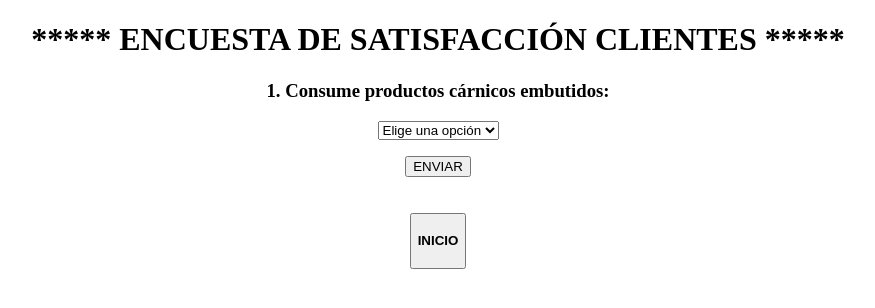
After one commit to Thioalejo/ProyectoPHP, a PHP site: page /itm/usuarios/Encuesta_2.php in a window 1280 px wide. The commit adds this page. Shown: the top 308 px of the page, without its empty margins (202-1077 px from the left). Run offline with PHP 8.4, Linux system fonts and the light colour scheme.

Commit message:
Se agregego paginas de encuesta y algunos flujos de navegacion con permisos

```diff
--- a/capas/bienvenido.php
+++ b/capas/bienvenido.php
@@ -1,7 +1,7 @@
 
 <div  class="container page-header text-center">
  <p>
- 	<h3>BIENVENIDO AL CURSO DE PROGRAMACIÓN PARA LA WEB CON PHP</h3>
+ 	<h3>BIENVENIDO AL ADMINISTRADOR DE BODEGA</h3>
  </p>
 </div>
 
--- a/index.php
+++ b/index.php
@@ -69,6 +69,12 @@ https://www.w3schools.com/bootstrap/default.asp
 				require_once('usuarios/registrarCliente.php');
 			}
 
+
+			if ($_GET['menu']=='Encuesta') {
+				require_once('usuarios/Encuesta_1.php');
+			}
+
+
 			if ($_GET['menu']=='ListaClientes') {
 				require_once('clases/clases.php');
 				require_once('BD/BD_ListaCliente.php');
--- /dev/null
+++ b/usuarios/Encuesta_2.php
@@ -0,0 +1,144 @@
+<!DOCTYPE html>
+<html>
+<head>
+
+	<title>ENCUESTA</title>
+
+</head>
+<body>
+
+	<form action='BD_Encuesta_2.php' method='post'>
+
+ 	<h1 align="center">***** ENCUESTA DE SATISFACCIÓN CLIENTES *****</h1>
+
+<div class="container" align="center">
+
+			<h3><p>1. Consume productos cárnicos embutidos: </p></h3>
+			<p>
+				<select name="txtValidar" required>
+					<option value="">Elige una opción</option>
+				    <option value="SI" >SI</option>
+				    <option value="NO" >NO</option>
+    			</select>
+			</p>
+	</form>
+
+					<?php
+
+				if (isset($_POST['txtValidar'])) {
+
+					$Validar = $_POST['txtValidar'];
+
+
+					if ($Validar == 'SI') {
+					?>
+
+					<h3><p>2. Cuál de los siguientes productos consume: </p></h3>
+							<p>
+						<label><input type="checkbox" name="txtChorizo">Chorizo</label><br>
+						<label><input type="checkbox" name="txtMortadela" >Mortadela</label><br>
+						<label><input type="checkbox" name="txtSalami" >Salami</label><br>
+						<label><input type="checkbox" name="txtCostilla" >Costilla</label><br>
+						<label><input type="checkbox" name="txtMorcilla" >Morcilla</label><br>
+						<label><input type="checkbox" name="txtSalchicha" >Salchicha</label><br>
+					    <label><input type="checkbox" name="txtSalchichon" >Salchichon</label><br>
+    						</p>
+
+
+
+    				<h3><p>3. Con qué frecuencia consume estos productos: </p></h3>
+							<p>
+					<select name="txtOp-1" required>
+					<option value="">Elige una opción</option>
+				    <option>Diaramente</option>
+				    <option>1-3 veces x Semana</option>
+				    <option>4-6 veces x Semana</option>
+				    <option>1 Vez al mes</option>
+				    <option>Más de una vez al mes</option>
+    				</select>
+							</p>
+
+
+					<h3><p>4. Cuál es la presentación que más le gusta o le gustaría
+							  encontrar en los productos cárnicos embutidos que
+							  consume: </p></h3>
+							<p>
+					<select name="txtOp-2" required>
+					<option value="">Elige una opción</option>
+				    <option>Por unidad.</option>
+				    <option>250 gr (1/2 libra)</option>
+				    <option>500 gr (1 libra)</option>
+				    <option>750 gr (1 1/2 libra)</option>
+				    <option>1000 gr (1 kilo)</option>
+    				</select>
+							</p>
+
+					<h3><p>5. Cuál de las siguientes variables considera es la
+								más importante para usted,
+								a la hora de adquirir un embutido cárnico.<br>
+								(Enumérelas de 1 a 5,
+								donde 1 es la menos importante y 5 es la más
+								importante.) </p></h3>
+							<p>
+							Precio <input type="text" name="txtPref-1" maxlength="1" size="1"><br>
+							Sabor  <input type="text" name="txtPref-2" maxlength="1" size="1"><br>
+							Calidad  <input type="text" name="txtPref-3" maxlength="1" size="1"><br>
+			Presentación en Gramos  <input type="text" name="txtPref-4" maxlength="1" size="1"><br>
+							Empaque  <input type="text" name="txtPref-5" maxlength="1" size="1">
+
+							</p>
+
+							<h3><p>6. Seleccione el establecimiento habitual de su compra.
+ 							</p></h3>
+
+ 					<h3><p>7. Cuál es la forma en la que le gusta o le gustaría
+							adquirir los productos cárnicos embutidos: </p></h3>
+							<p>
+
+							<select name="txtLugarFrecuente" required>
+								<option value="">Elige una opción</option>
+							    <option>Domicilio (Telefonico)</option>
+							    <option>Domicilio (Via WEB)</option>
+							    <option>Grandes Superficies</option>
+			    			</select>
+							</p>
+
+
+					<?php
+					}
+					elseif ($Validar == 'NO') {
+						?>
+						<h3><p>8. Cuál es la forma en la que le gusta o le gustaría
+							adquirir los productos cárnicos embutidos: </p></h3>
+							<p>
+
+							<select name="txtLugarFrecuente" required>
+								<option value="">Elige una opción</option>
+							    <option>Domicilio (Telefonico)</option>
+							    <option>Domicilio (Via WEB)</option>
+							    <option>Grandes Superficies</option>
+			    			</select>
+
+							</p>
+
+						<?php
+					}
+				}
+
+?>
+
+<input type="submit" value="ENVIAR">
+</table>
+</div>
+<br><br>
+<form action='http://localhost:8080/itm/ProyectoPHP-master/index.php' method='get'>
+	<div align="center">
+	<button type="submit" class="btn btn-default btn-block">
+	  <span class="glyphicon glyphicon-send"></span><h4>INICIO</h4>
+	</button>
+	</div>
+	</form>
+
+
+</body>
+</html>
--- a/usuarios/contacto.php
+++ b/usuarios/contacto.php
@@ -2,6 +2,8 @@
 <!-- Nota: Lista de iconos de Bootstrap
  https://www.w3schools.com/icons/bootstrap_icons_glyphicons.asp
 -->
+
+
 <div  class="container page-header text-center">
  <p>
  	<h2>Formulario de Contacto</h2>
--- a/usuarios/registrarEstablecimiento.php
+++ b/usuarios/registrarEstablecimiento.php
@@ -1,9 +1,6 @@
 <?php
 
 session_start();
-
-
-
 
 if($_SESSION['rol']=='administrador')
 {
```
Also changed, not shown: capas/header.php (+85 -4 lines), clases/cookie.php (added, +31 -0 lines), usuarios/Encuesta_1.php (added, +40 -0 lines).
